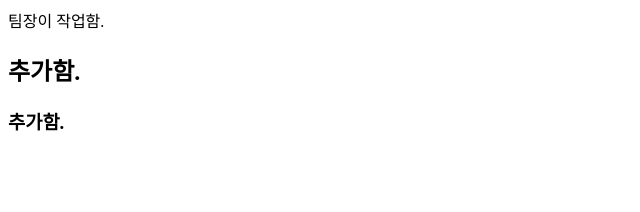
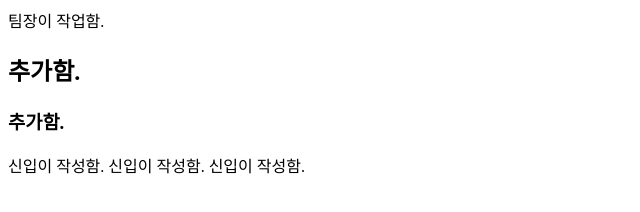
Before and after one commit to kmpyc/company, a plain HTML site: page index.html in a window 1280 px wide. Shown: the whole page, without its empty margins (0-640 px from the left). Drawn offline with Linux system fonts and the light colour scheme.

Commit message:
freshman first commit

```diff
--- a/index.html
+++ b/index.html
@@ -13,7 +13,9 @@
         <h3> 추가함. </h3>
     </nav>
     <main>
-
+        신입이 작성함.
+        신입이 작성함.
+        신입이 작성함.
     </main>
     <footer>
 
```
